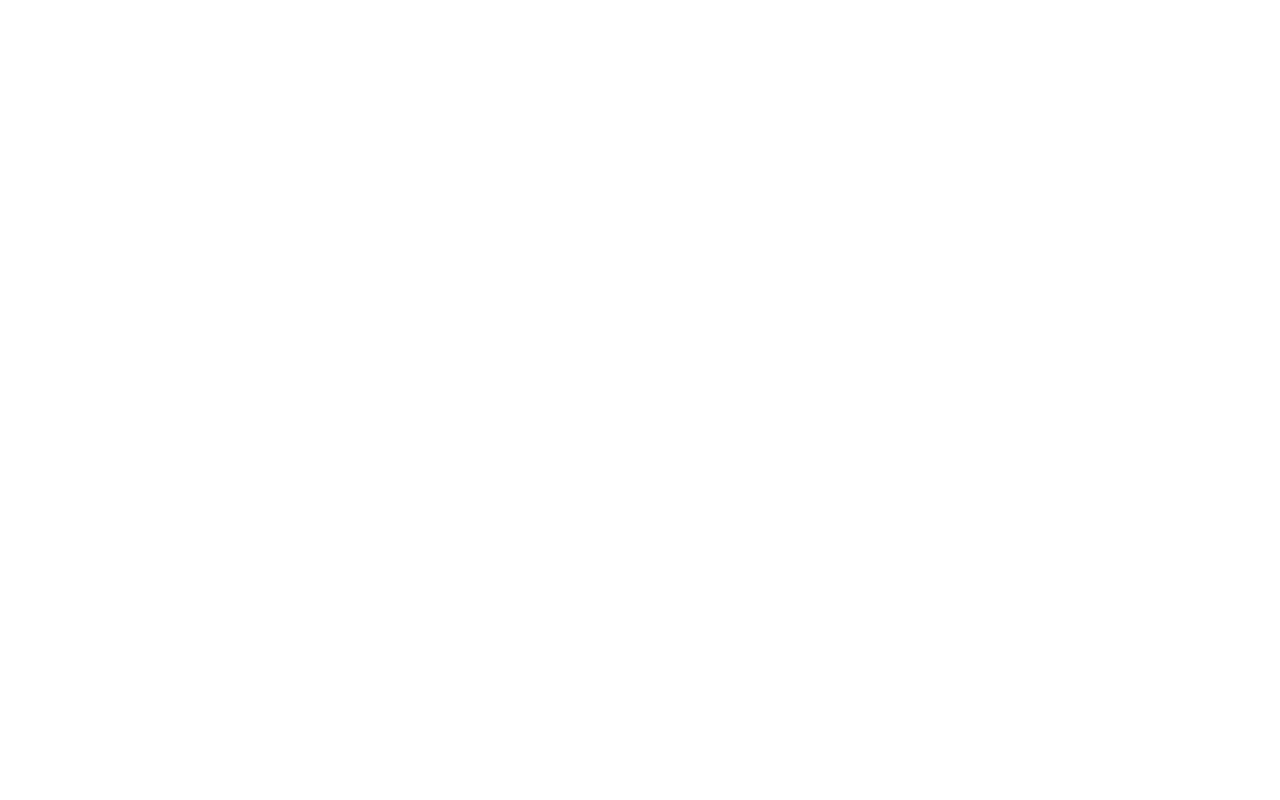
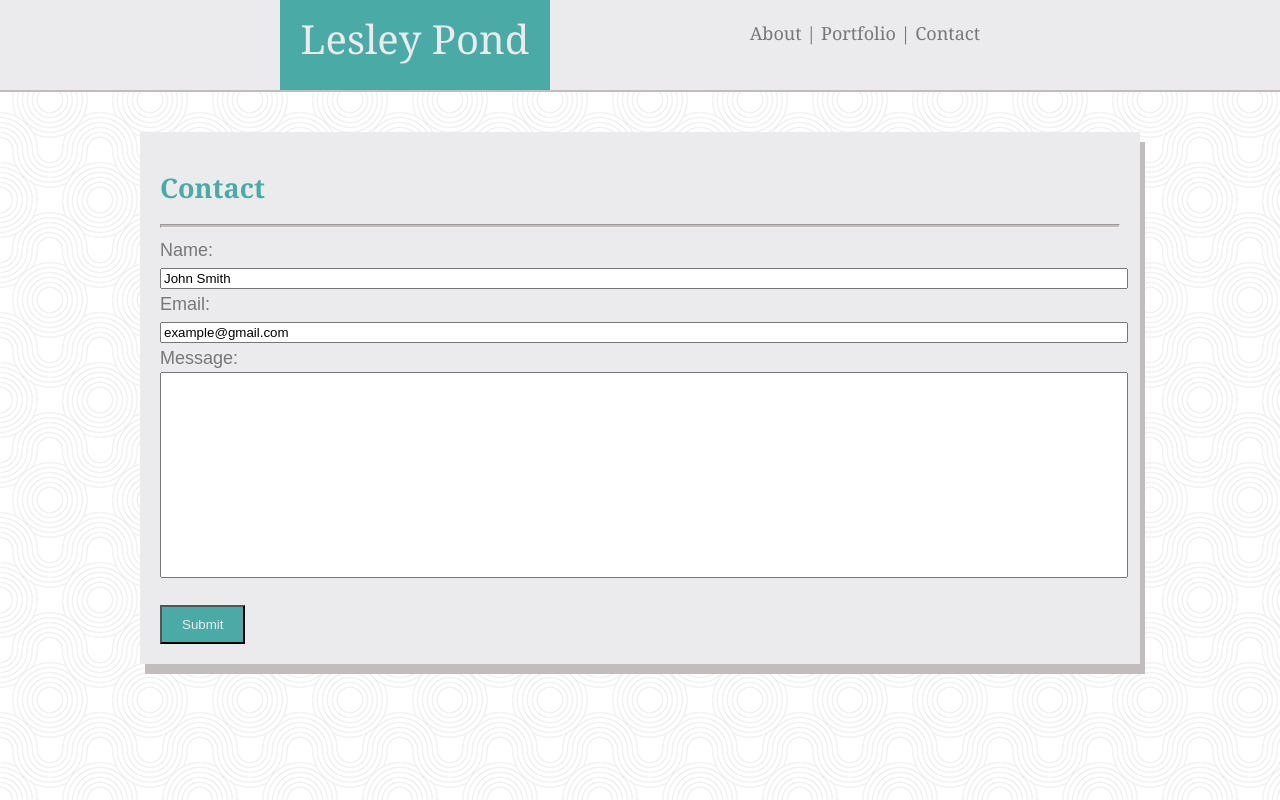
Before and after one commit to LAP0805/basic-portfolio, a plain HTML site: page contact.html in a window 1280 px wide. Drawn offline with Linux system fonts and the light colour scheme.

Commit message:
added contact page

```diff
--- a/contact.html
+++ b/contact.html
@@ -0,0 +1,36 @@
+<!DOCtype html>
+<html>
+    <head>
+        <title>Contact-Lesley Pond</title>
+        <link rel="stylesheet" type="text/css" href="css/style.css">
+    </head>
+    <body>
+        <header class="clearfix">
+                <figure class="box1">Lesley Pond
+                    </figure>
+            <a href="#" style="text-decoration:none;">About</a> | <a href="#"style="text-decoration:none;">Portfolio</a> | <a href="#"style="text-decoration:none;b">Contact</a>
+        </header>
+        <section class="clearfix">
+            <h1>Contact</h1>
+            <hr>
+            <form>
+                Name:
+                <br>
+                <input type=" text" name="name" value="John Smith">
+                <br>
+                Email:
+                <br>
+                <input type="text" name="email" value="example@gmail.com">
+                <br>
+                Message:
+                <br>
+                <input type="text" class="bigform" name="message">
+                <br>
+                <br>
+                <button class="button1">Submit
+                </button>
+            </form>
+
+        </section>
+        </body>
+    </html>
--- a/css/style.css
+++ b/css/style.css
@@ -22,7 +22,7 @@ header {
     position: relative;
     height: 50px;
     background: #ebebee;
-    padding: 20px 20px;
+    padding: 20px 300px 20px 20px;
     text-align: right;
     font-family: 'Georgia', Times, Times New Roman, serif;
     margin: 0px 0px 40px 0px;
@@ -56,8 +56,22 @@ section {
     background: #ebebee;
     padding: 10px 10px;
     box-shadow: 5px 10px #c2bdbd;
+    padding: 20px 20px;
 }
 h1 {
     color: #4aaaa5;
     font-family: 'Georgia', Times, Times New Roman, serif;
 }
+.button1 {
+    background: #4aaaa5;
+    color: #ebebee;
+    padding: 10px 20px 10px 20px;
+}
+input {
+    width: 100%;
+}
+.bigform
+    {
+    height: 200px;
+
+    }
```
Also changed, not shown: index.html (+2 -2 lines), portfolio.html (+12 -0 lines).
